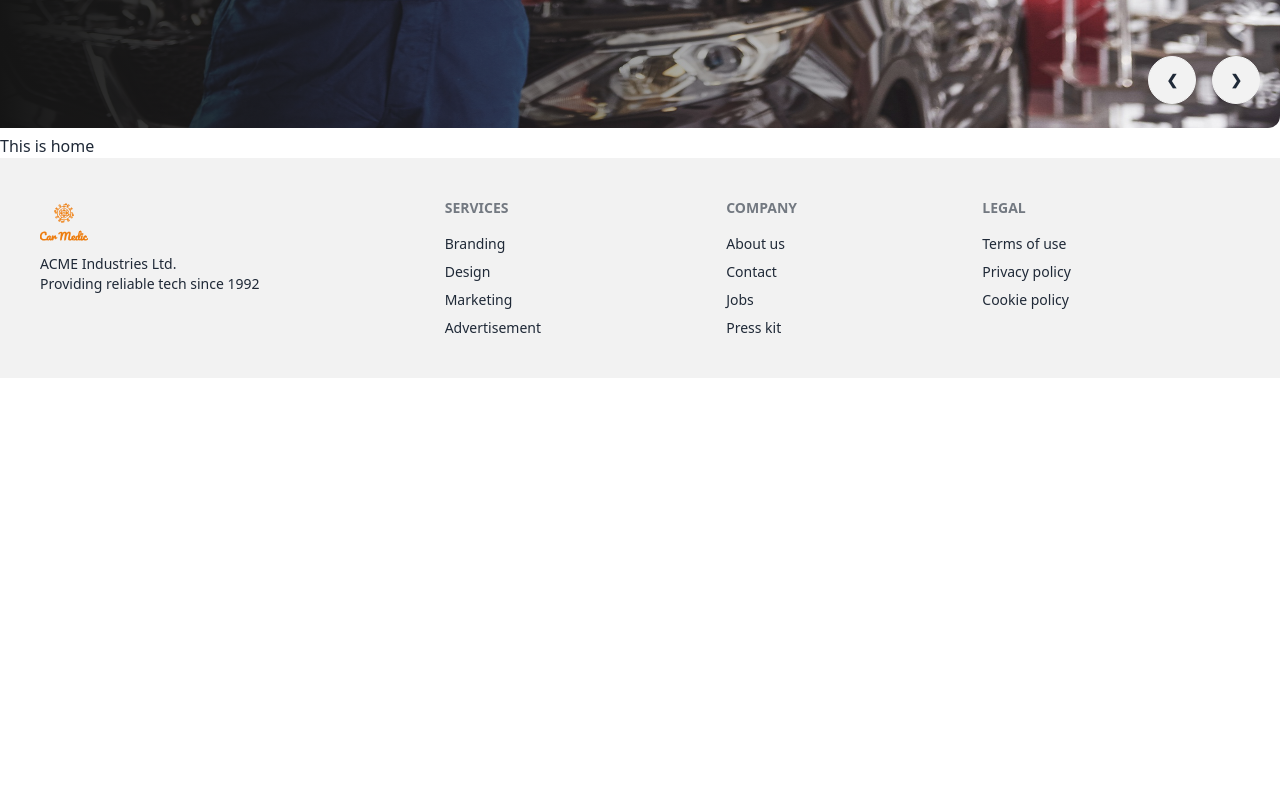
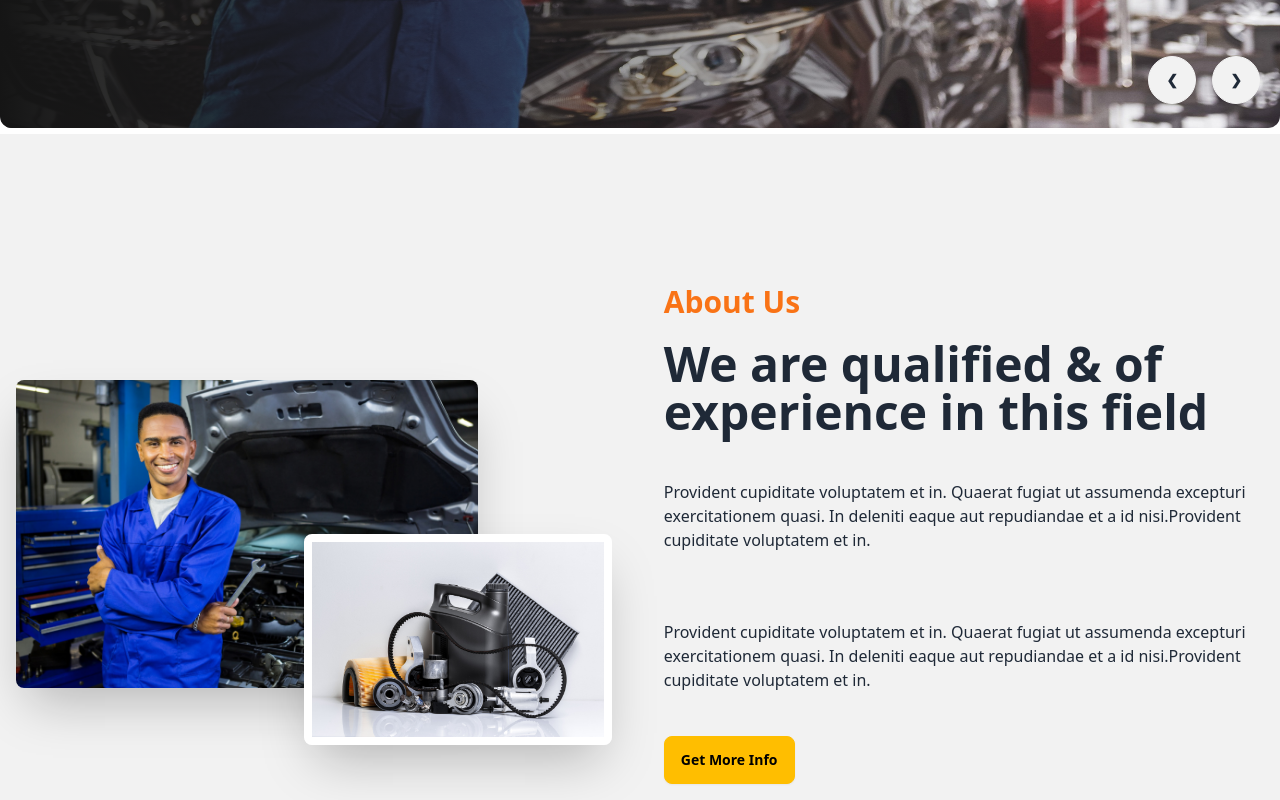
Before and after one commit to kushalkumarghosh/car-doctor-client, a React (Vite) app: page / in a window 1280 px wide. Shown: the part 540-1340 px from the top of the page. Before the commit the page ends 918 px from the top, so only its background shows below. Built offline with nearby package versions, Linux system fonts and the light colour scheme.

Commit message:
created about section with image relative position

```diff
--- /dev/null
+++ b/src/Pages/Home/About/About.jsx
@@ -0,0 +1,37 @@
+import person from "../../../assets/images/about_us/person.jpg";
+import parts from "../../../assets/images/about_us/parts.jpg";
+
+const About = () => {
+  return (
+    <div className="hero min-h-screen bg-base-200">
+      <div className="hero-content flex-col lg:flex-row">
+        <div className="lg:w-1/2 relative">
+          <img src={person} className="w-3/4 rounded-lg shadow-2xl" />
+          <img
+            src={parts}
+            className="w-1/2 absolute right-5 top-1/2 border-8 border-white rounded-lg shadow-2xl"
+          />
+        </div>
+        <div className="lg:w-1/2 space-y-5 p-4">
+          <h3 className="text-3xl text-orange-500 font-bold">About Us</h3>
+          <h1 className="text-5xl font-bold">
+            We are qualified & of experience in this field
+          </h1>
+          <p className="py-6">
+            Provident cupiditate voluptatem et in. Quaerat fugiat ut assumenda
+            excepturi exercitationem quasi. In deleniti eaque aut repudiandae et
+            a id nisi.Provident cupiditate voluptatem et in.
+          </p>
+          <p className="py-6">
+            Provident cupiditate voluptatem et in. Quaerat fugiat ut assumenda
+            excepturi exercitationem quasi. In deleniti eaque aut repudiandae et
+            a id nisi.Provident cupiditate voluptatem et in.
+          </p>
+          <button className="btn btn-warning">Get More Info</button>
+        </div>
+      </div>
+    </div>
+  );
+};
+
+export default About;
--- a/src/Pages/Home/Banner/Banner.jsx
+++ b/src/Pages/Home/Banner/Banner.jsx
@@ -8,7 +8,7 @@
     <div className="carousel w-full h-[600px]">
       <div id="slide1" className="carousel-item relative w-full">
         <img src={img1} className="w-full rounded-xl" />
-        <div className="absolute flex items-center h-full left-0 top-0 bg-gradient-to-r from-[#151515] to-[rgba(21, 21, 21, 0)]">
+        <div className="absolute flex items-center h-full left-0 top-0 rounded-xl bg-gradient-to-r from-[#151515] to-[rgba(21, 21, 21, 0)]">
           <div className="text-white space-y-4 pl-12 w-1/2">
             <h2 className="text-6xl font-bold">
               Affordable Price For Car Servicing
@@ -37,7 +37,24 @@
       </div>
 
       <div id="slide2" className="carousel-item relative w-full">
-        <img src={img2} className="w-full" />
+        <img src={img2} className="w-full rounded-xl" />
+        <div className="absolute flex items-center h-full left-0 top-0 rounded-xl bg-gradient-to-r from-[#151515] to-[rgba(21, 21, 21, 0)]">
+          <div className="text-white space-y-4 pl-12 w-1/2">
+            <h2 className="text-6xl font-bold">
+              Affordable Price For Car Servicing
+            </h2>
+            <p>
+              There are many variations of passages Of Available, But The
+              Majority Have Suffered Alteration In Some Form.
+            </p>
+            <div>
+              <button className="btn btn-primary mr-5">Discover More</button>
+              <button className="btn btn-outline btn-secondary">
+                Latest Project
+              </button>
+            </div>
+          </div>
+        </div>
         <div className="absolute flex justify-end transform -translate-y-1/2 left-5 right-5 bottom-0">
           <a href="#slide1" className="btn btn-circle mr-4">
             ❮
@@ -48,7 +65,24 @@
         </div>
       </div>
       <div id="slide3" className="carousel-item relative w-full">
-        <img src={img3} className="w-full" />
+        <img src={img3} className="w-full rounded-xl" />
+        <div className="absolute flex items-center h-full left-0 top-0 rounded-xl bg-gradient-to-r from-[#151515] to-[rgba(21, 21, 21, 0)]">
+          <div className="text-white space-y-4 pl-12 w-1/2">
+            <h2 className="text-6xl font-bold">
+              Affordable Price For Car Servicing
+            </h2>
+            <p>
+              There are many variations of passages Of Available, But The
+              Majority Have Suffered Alteration In Some Form.
+            </p>
+            <div>
+              <button className="btn btn-primary mr-5">Discover More</button>
+              <button className="btn btn-outline btn-secondary">
+                Latest Project
+              </button>
+            </div>
+          </div>
+        </div>
         <div className="absolute flex justify-end transform -translate-y-1/2 left-5 right-5 bottom-0">
           <a href="#slide2" className="btn btn-circle mr-4">
             ❮
@@ -59,7 +93,24 @@
         </div>
       </div>
       <div id="slide4" className="carousel-item relative w-full">
-        <img src={img4} className="w-full" />
+        <img src={img4} className="w-full rounded-xl" />
+        <div className="absolute flex items-center h-full left-0 top-0 rounded-xl bg-gradient-to-r from-[#151515] to-[rgba(21, 21, 21, 0)]">
+          <div className="text-white space-y-4 pl-12 w-1/2">
+            <h2 className="text-6xl font-bold">
+              Affordable Price For Car Servicing
+            </h2>
+            <p>
+              There are many variations of passages Of Available, But The
+              Majority Have Suffered Alteration In Some Form.
+            </p>
+            <div>
+              <button className="btn btn-primary mr-5">Discover More</button>
+              <button className="btn btn-outline btn-secondary">
+                Latest Project
+              </button>
+            </div>
+          </div>
+        </div>
         <div className="absolute flex justify-end transform -translate-y-1/2 left-5 right-5 bottom-0">
           <a href="#slide3" className="btn btn-circle mr-4">
             ❮
--- a/src/Pages/Home/Home/Home.jsx
+++ b/src/Pages/Home/Home/Home.jsx
@@ -1,9 +1,11 @@
+import About from "../About/About";
 import Banner from "../Banner/Banner";
 
 const Home = () => {
     return (
         <div>
             <Banner></Banner>
+            <About></About>
             <h2>This is home</h2>
         </div>
     );
```
